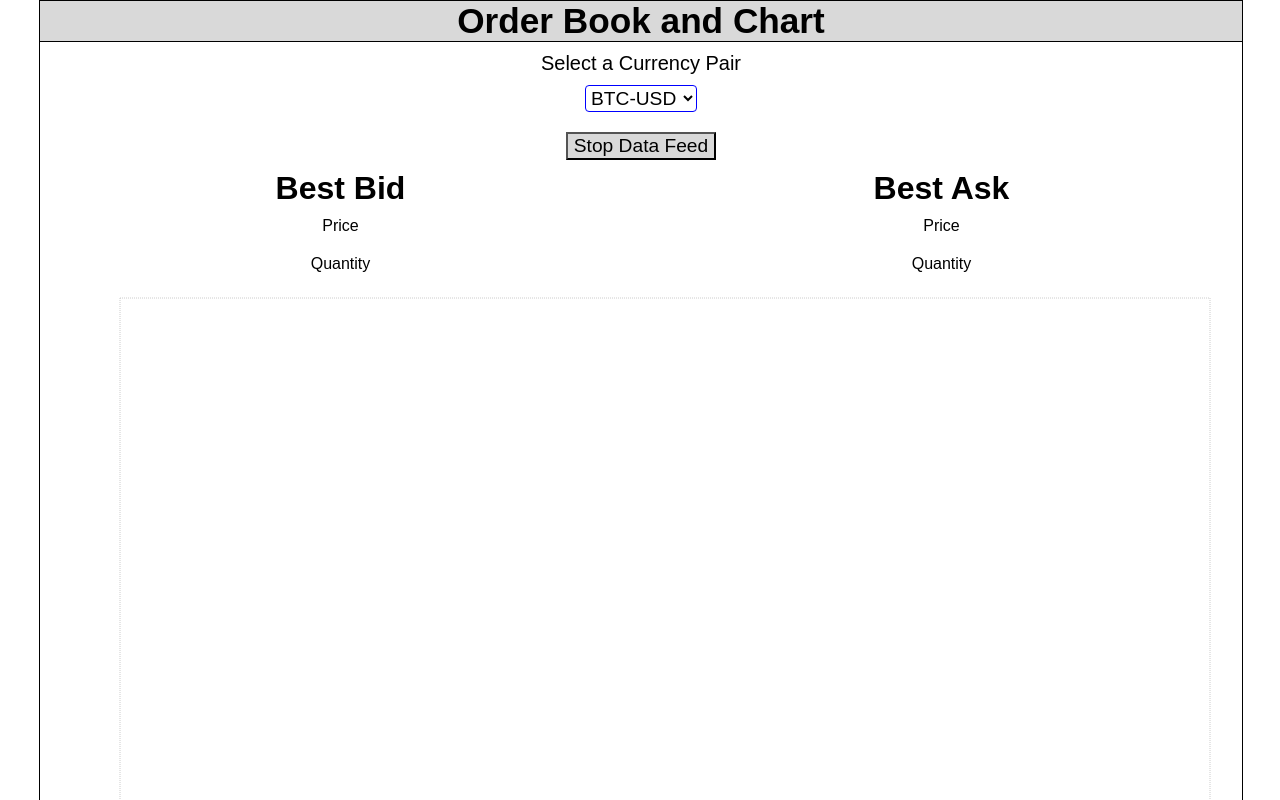
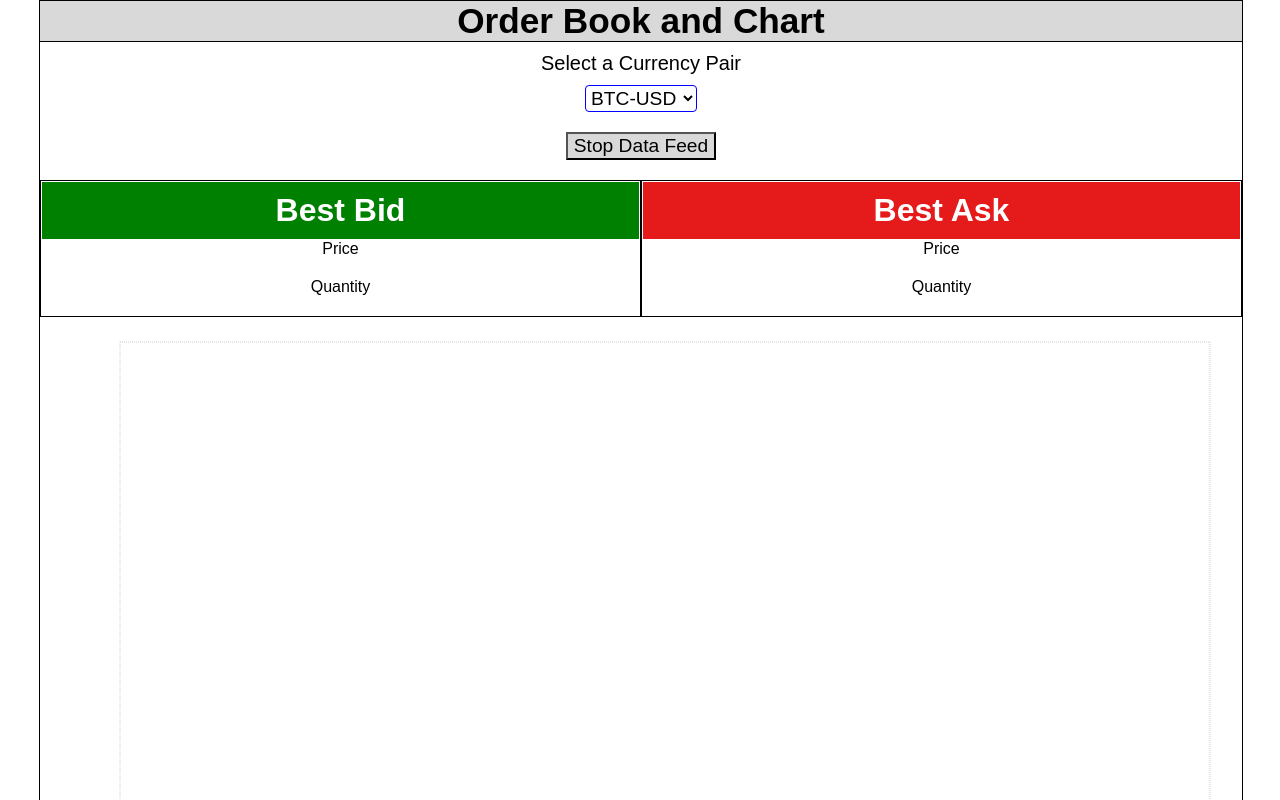
Before and after one commit to tea999/OrderBook-Coinbase-Pro, a React (Create React App) app: page / in a window 1280 px wide. Shown: the top 800 px of the page. Built offline with nearby package versions, Linux system fonts and the light colour scheme; no server answers.

Commit message:
changed color of bests boxes.

```diff
--- a/src/StockPriceSize/StockPriceSize.css
+++ b/src/StockPriceSize/StockPriceSize.css
@@ -8,7 +8,8 @@ button {
     justify-content: center;
     align-items: center;
     align-content: center;
-
+    margin-top: 20px;
+    margin-bottom: 20px;
 
 }
 
@@ -16,7 +17,21 @@ button {
     font-weight: 550;
     font-size: 2.0rem;
     padding: 10px;
+    border: 1px solid;
+    color: white;
+
 }
+
+#Stockpricesize-bid{
+    background-color: green;
+}
+
+#Stockpricesize-ask{
+    background-color: rgb(229, 26, 26);
+
+}
+
+
 
 .Stockpricesize-numbers{
     font-weight: 550;
@@ -25,9 +40,12 @@ button {
 }
 
 .Stockpricesize-best-ask{
-    flex: 1
+    flex: 1;
+    border: 1px solid;
+
 }
 .Stockpricesize-best-bid{
-    flex: 1
+    flex: 1;
+    border: 1px solid;
 
 }
--- a/src/StockPriceSize/StockPriceSize.jsx
+++ b/src/StockPriceSize/StockPriceSize.jsx
@@ -112,11 +112,11 @@ function StockPriceSize(props){
             </button>
             <div className='Stockpricesize-container'>
                 <div className='Stockpricesize-best-bid'>
-                    <div className='Stockpricesize-name'>
+                    <div className='Stockpricesize-name' id='Stockpricesize-bid'>
                         Best Bid
                     </div>
                     Price
-                    <div className='Stockpricesize-numbers'>
+                    <div className='Stockpricesize-numbers' >
                     {props.bestBidPrice}
                     </div>
                     Quantity
@@ -125,7 +125,7 @@ function StockPriceSize(props){
                     </div>
                 </div>
                 <div className='Stockpricesize-best-ask'>
-                    <div className='Stockpricesize-name'>
+                    <div className='Stockpricesize-name' id='Stockpricesize-ask'>
                         Best Ask
                     </div>
                         Price
```
